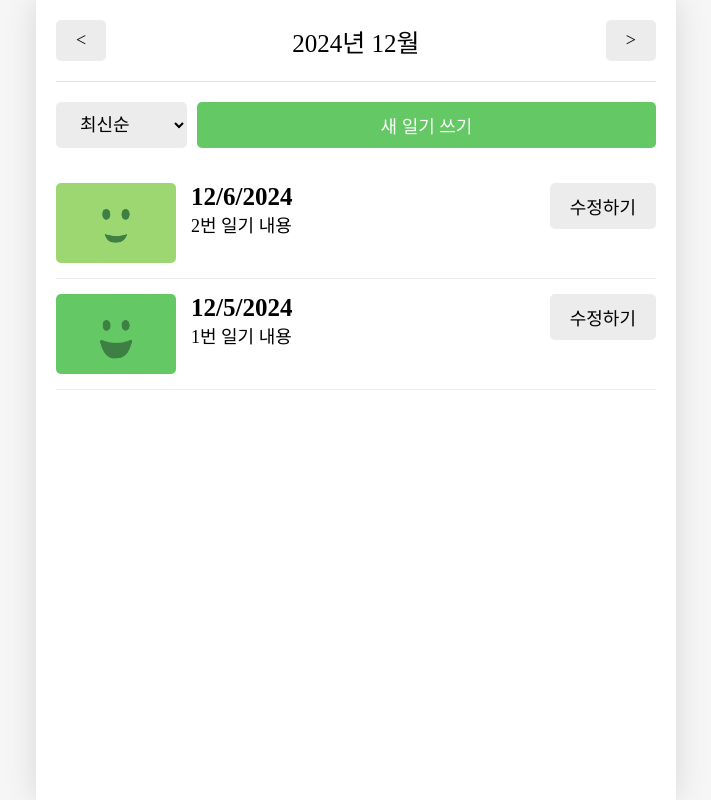
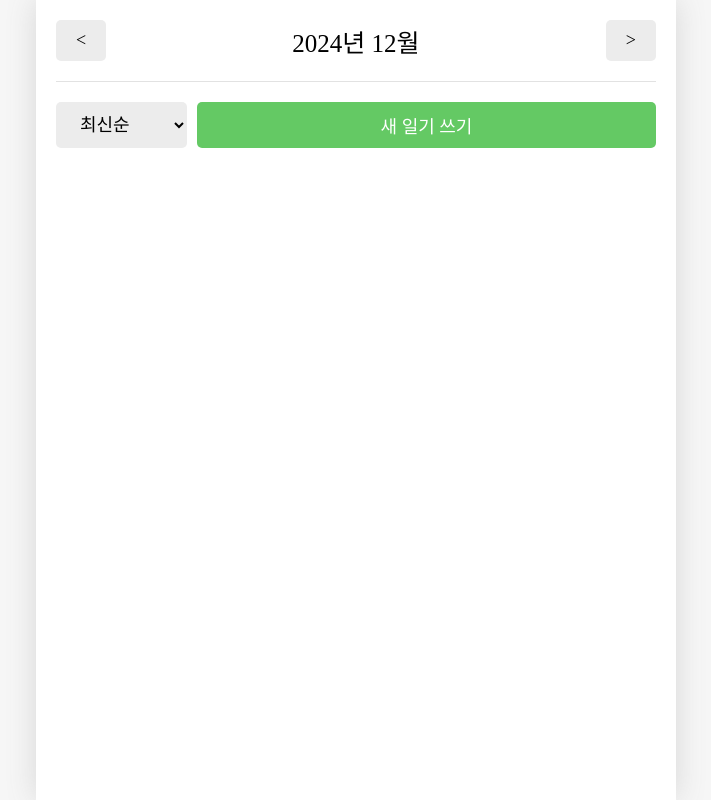
Before and after one commit to takealittletime/Study_ReactJS, a React (Vite) app in the folder ONEBITE-REACT/section12/: page / in a window 1280 px wide. Shown: the whole page, without its empty margins (284-995 px from the left). Built offline with nearby package versions, Linux system fonts and the light colour scheme; a web font is replaced by a local one.

Commit message:
Local Storage에 일기 정보 저장하기

```diff
--- a/ONEBITE-REACT/section12/src/App.jsx
+++ b/ONEBITE-REACT/section12/src/App.jsx
@@ -1,5 +1,5 @@
 import './App.css'
-import { useReducer, useRef, createContext } from 'react';
+import { useReducer, useRef, createContext, useEffect } from 'react';
 import {Routes, Route} from "react-router-dom";
 import Home from "./pages/Home"
 import Diary from './pages/Diary';
@@ -10,62 +10,71 @@ import NotFound from './pages/Notfound';
 import Button from './components/Button';
 import Header from './components/Header';
 
-const mockData = [
-  {
-    id: 1,
-    createdDate: new Date('2024-12-05').getTime(),
-    emotionId: 1,
-    content: "1번 일기 내용",
-  },
-  {
-    id: 2,
-    createdDate: new Date('2024-12-06').getTime(),
-    emotionId: 2,
-    content: "2번 일기 내용",
-  },
-  {
-    id: 3,
-    createdDate: new Date('2024-11-06').getTime(),
-    emotionId: 3,
-    content: "3번 일기 내용",
-  },
-];
+function reducer (state, action) {
+  let nextState;
 
-function reducer (state, action) {
   switch(action.type){
+    case 'INIT':
+      return action.data;
+
     case 'CREATE':
-      return [action.data, ...state];
+    { nextState = [action.data, ...state];
+      break;
+    }
 
     case 'UPDATE':
-      return state.map((item)=>String(item.id) == String(action.data.id)? action.data : item)
+    {
+      nextState = state.map((item)=>
+        String(item.id) == String(action.data.id)? action.data : item
+      );
+      break;
+    }
 
     case 'DELETE':
-      return state.filter((item) => String(item.id) != String(action.id));
+    {
+      nextState = state.filter((item) => String(item.id) != String(action.id));
+      break;
+    }
 
     default:
       return state;
   }
+
+  localStorage.setItem('diary',JSON.stringify(nextState));
+  return nextState;
 }
 
 export const DiaryStateContext = createContext();
 export const DiaryDispatchContext = createContext();
 
 function App() {
-  const [data, dispatch] = useReducer(reducer, mockData);
-  const idRef = useRef(3);
+  const [data, dispatch] = useReducer(reducer, []);
+  const idRef = useRef(0);
 
-  // Local Storage에 값 저장 ('key':'value')
-  // localStorage.setItem('test', 'hello');
-  // localStorage.setItem('person',JSON.stringify({name:'최민규'}));
+  useEffect(()=>{
+    const storedData = localStorage.getItem('diary');
+    if(!storedData){
+      return ;
+    }
+    const parsedData = JSON.parse(storedData);
+    if (!Array.isArray(parsedData)){
+      return;
+    }
 
-  // LocalStorage에서 값 꺼내기
-  // console.log(localStorage.getItem('test'));
-  // console.log(JSON.parse(localStorage.getItem('person')));
-  // * JSON.parse()는 인수가 null이거나 undefined이면 오류 발생
-  // console.log(JSON.parse(undefined));
+    let maxId = 0;
+    parsedData.forEach((item)=>{
+      if (Number(item.id) > maxId){
+        maxId = Number(item.id)
+      }
+    });
 
-  // LocalStorage에서 값 삭제하기
-  localStorage.removeItem('test');
+    idRef.current = maxId + 1;
+
+    dispatch({
+      type:'INIT',
+      data: parsedData,
+    });
+  },[]);
 
   //새로운 일기 추가
   const onCreate = (createdDate, emotionId, content)=>{
```
